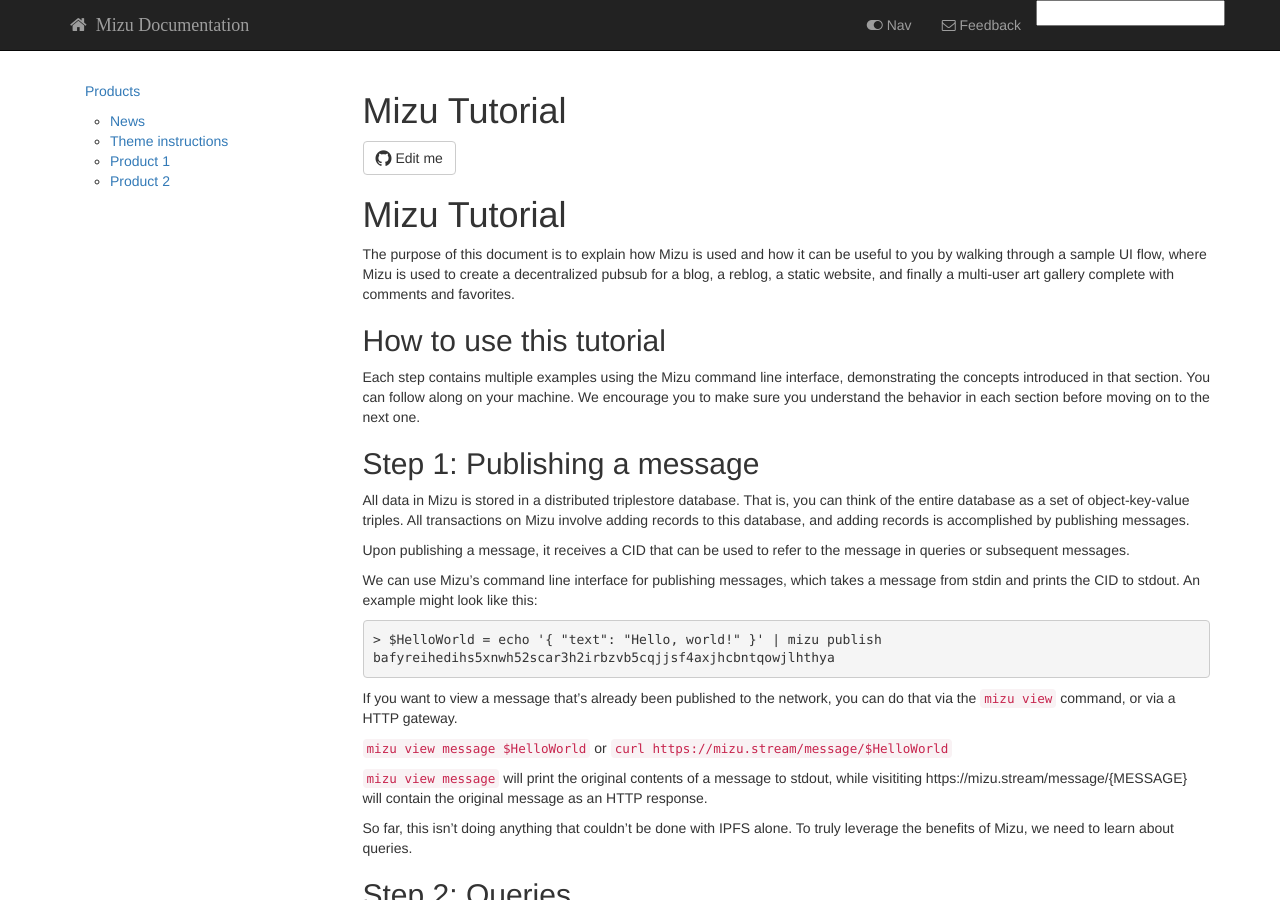
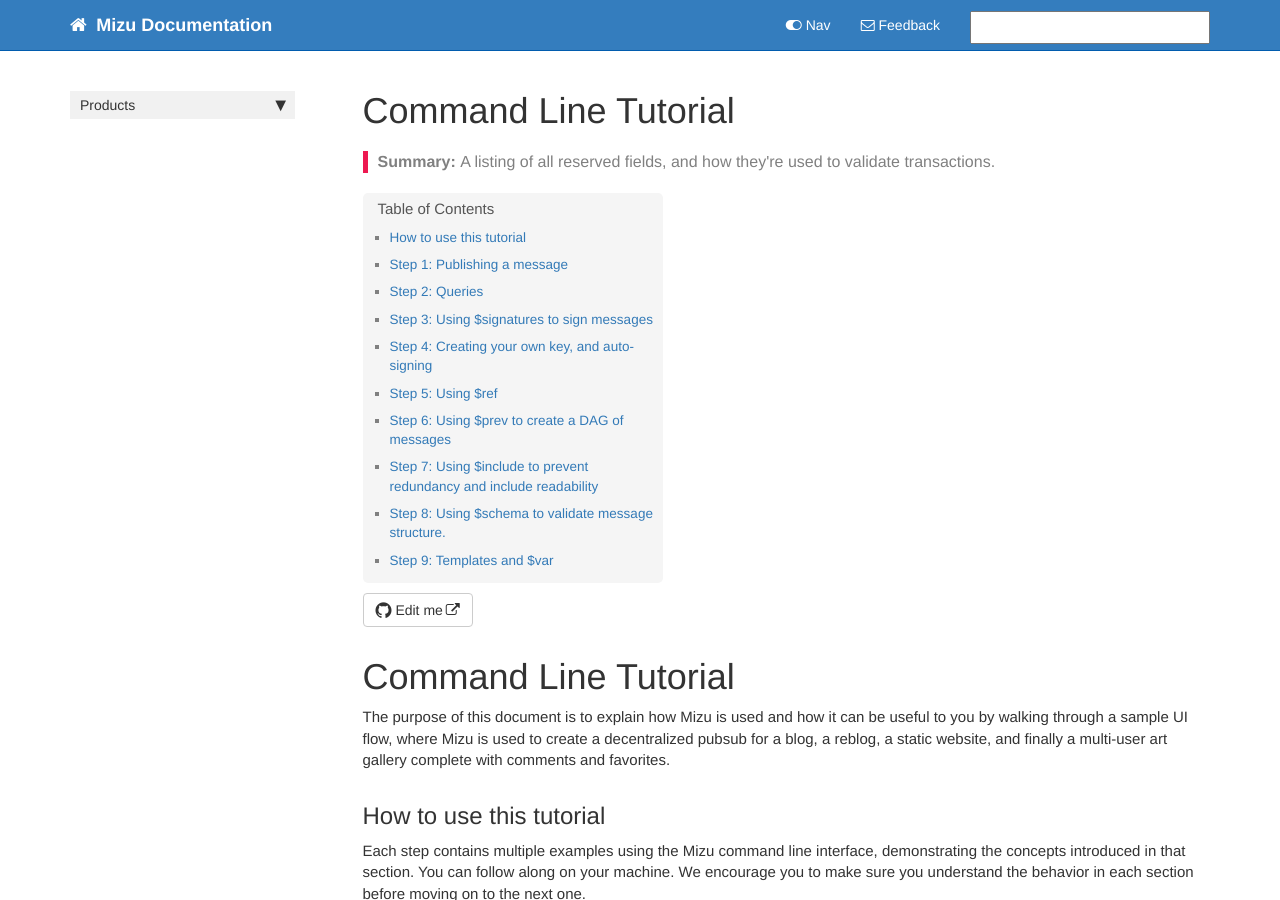
Before and after one commit to solipsis-project/mizu-documentation, a Jekyll site: the page built from pages/tutorial.md, in a window 1280 px wide and 900 px high. Built offline with Jekyll 4.4.1, drawn with Linux system fonts in a browser that asks for light colours; nearby versions of some CDN libraries; our own code applies the rules of GitHub Pages for plain Markdown files; library files that are not in the unit come from our copies; comment, search, counter and statistics services are not loaded.

Commit message:
Add front matter to pages

```diff
--- a/pages/tutorial.md
+++ b/pages/tutorial.md
@@ -1,4 +1,10 @@
-# Mizu Tutorial
+---
+title: "Command Line Tutorial"
+permalink: tutorial.html
+summary: A listing of all reserved fields, and how they're used to validate transactions.
+---
+
+# Command Line Tutorial
 
 The purpose of this document is to explain how Mizu is used and how it can be useful to you by walking through a sample UI flow, where Mizu is used to create a decentralized pubsub for a blog, a reblog, a static website, and finally a multi-user art gallery complete with comments and favorites.
 
```
Also changed, not shown: pages/comparisons.md (+6 -0 lines), pages/concepts.md (+6 -0 lines), pages/data_model.md (+6 -0 lines), pages/image_gallery_example.md (+6 -0 lines), pages/reserved_fields.md (+6 -0 lines).
